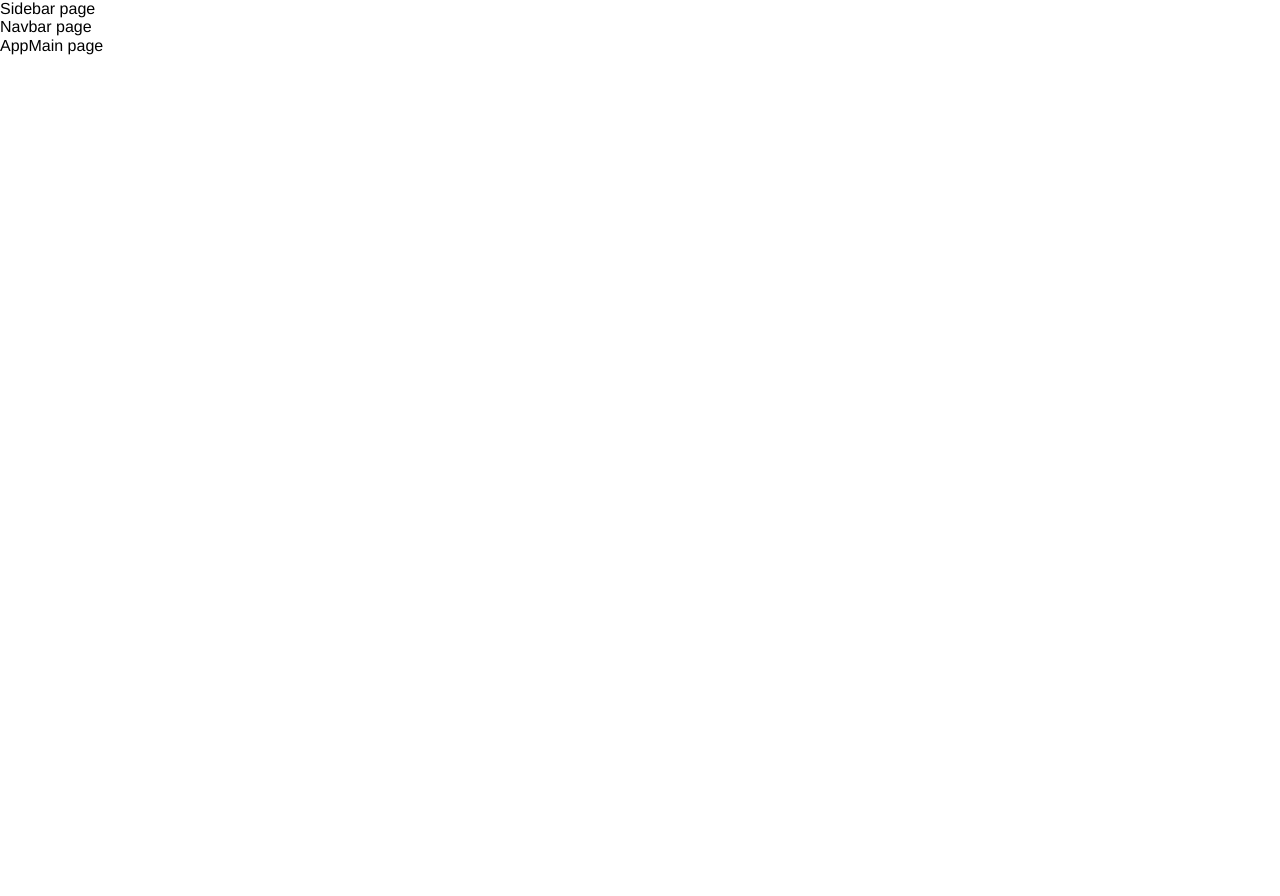
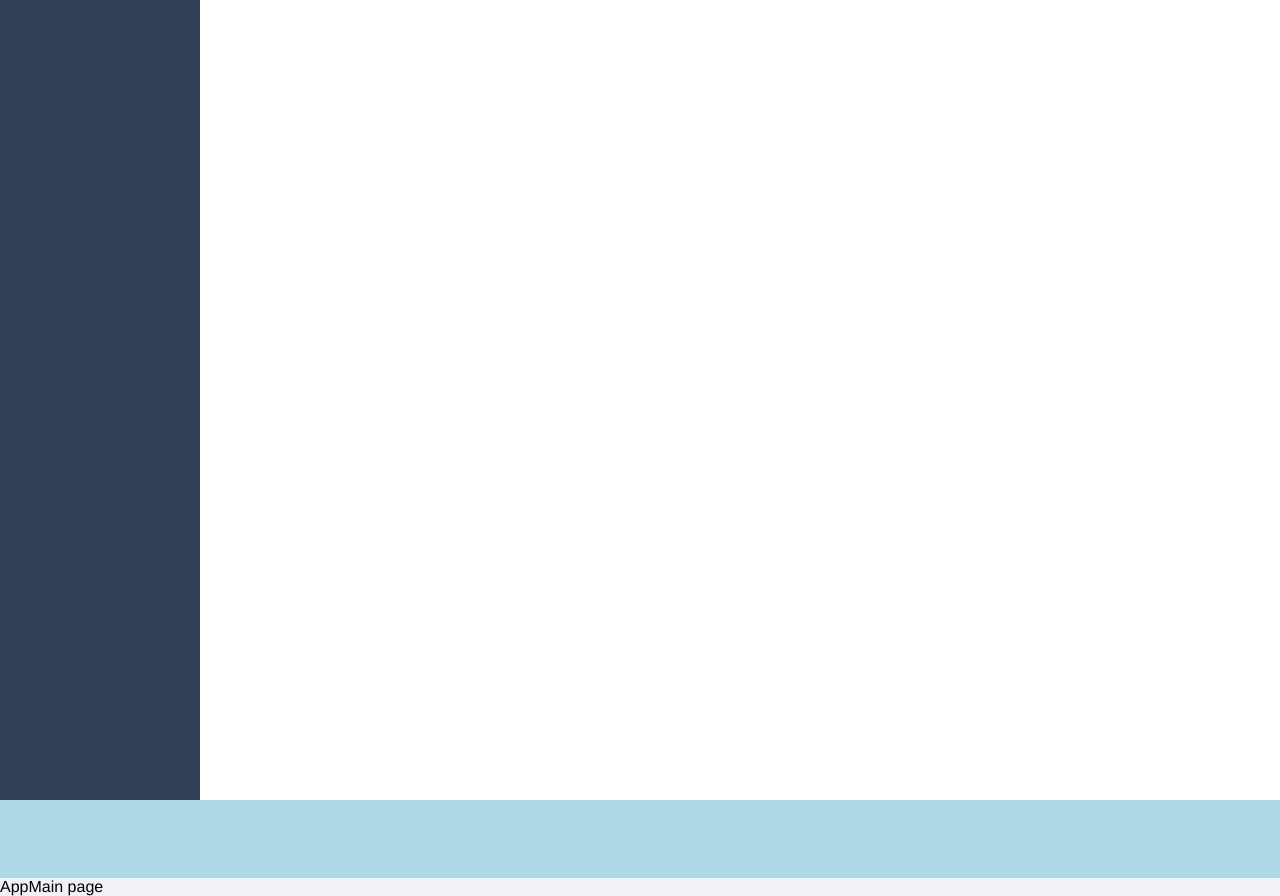
Before and after one commit to Bienaii/initial-template-vue2, a Vue app: page /#/dashboard in a window 1280 px wide. Before the commit the page ends 800 px from the top, so only its background shows below. Built offline with nearby package versions, Linux system fonts and the light colour scheme.

Commit message:
assets: 样式修改测试

```diff
--- a/src/layout/components/AppMain/index.vue
+++ b/src/layout/components/AppMain/index.vue
@@ -1,5 +1,5 @@
 <template>
-  <div>
+  <div class="appmain-container">
     AppMain page
   </div>
 </template>
@@ -16,5 +16,8 @@ export default {
 </script>
 
 <style scoped lang="scss">
-
+.appmain-container {
+  background: #f0f2f5;
+  width: 100%;
+}
 </style>
--- a/src/layout/components/Navbar/index.vue
+++ b/src/layout/components/Navbar/index.vue
@@ -1,6 +1,5 @@
 <template>
-  <div>
-    Navbar page
+  <div class="navbar-container">
   </div>
 </template>
 
@@ -16,5 +15,8 @@ export default {
 </script>
 
 <style scoped lang="scss">
-
+.navbar-container {
+  height: 78px;
+  background: lightblue;
+}
 </style>
--- a/src/layout/components/Sidebar/index.vue
+++ b/src/layout/components/Sidebar/index.vue
@@ -1,6 +1,5 @@
 <template>
-  <div>
-    Sidebar page
+  <div class="sidebar-container">
   </div>
 </template>
 
@@ -16,5 +15,9 @@ export default {
 </script>
 
 <style scoped lang="scss">
-
+.sidebar-container {
+  width: 200px;
+  height: 100%;
+  background: #304156;
+}
 </style>
```
